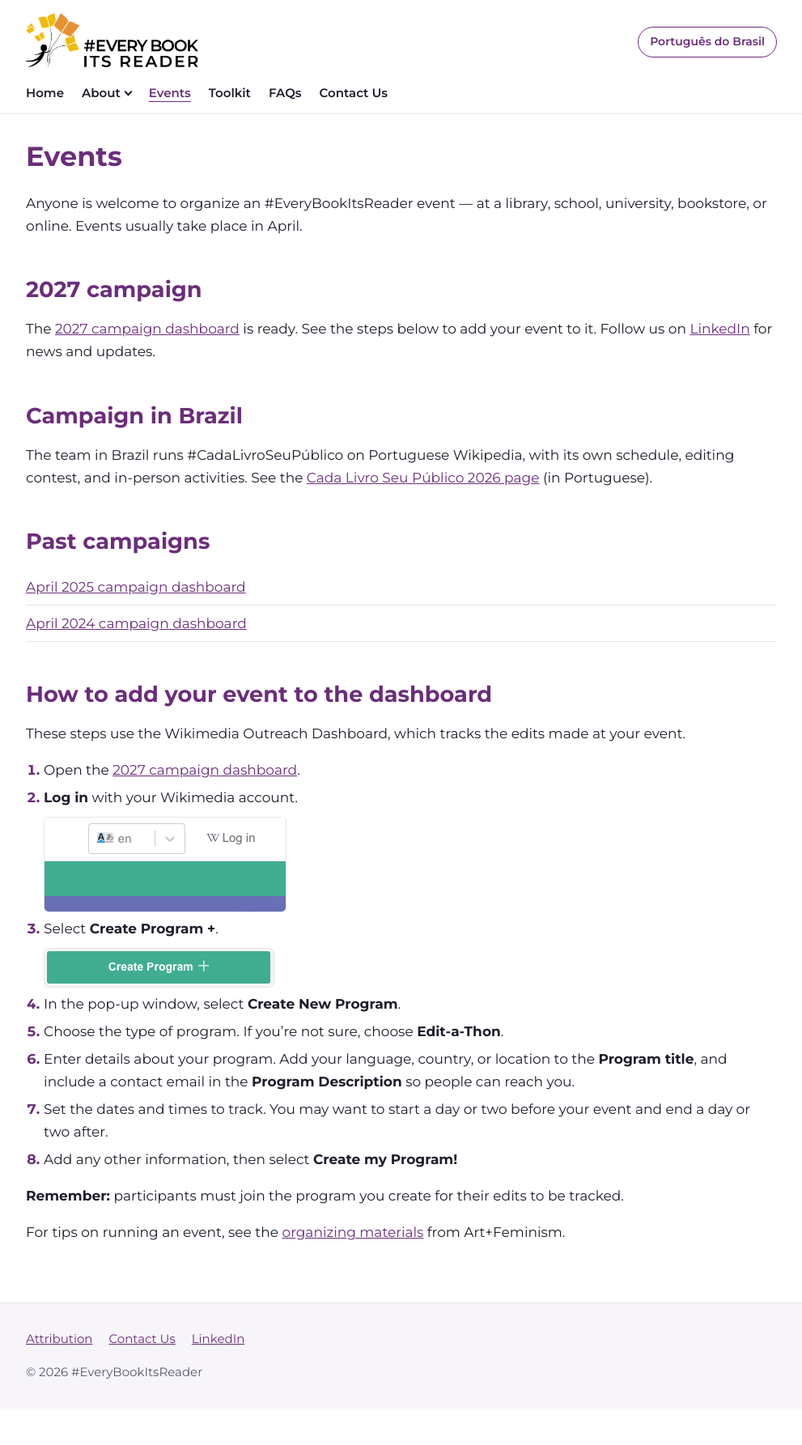
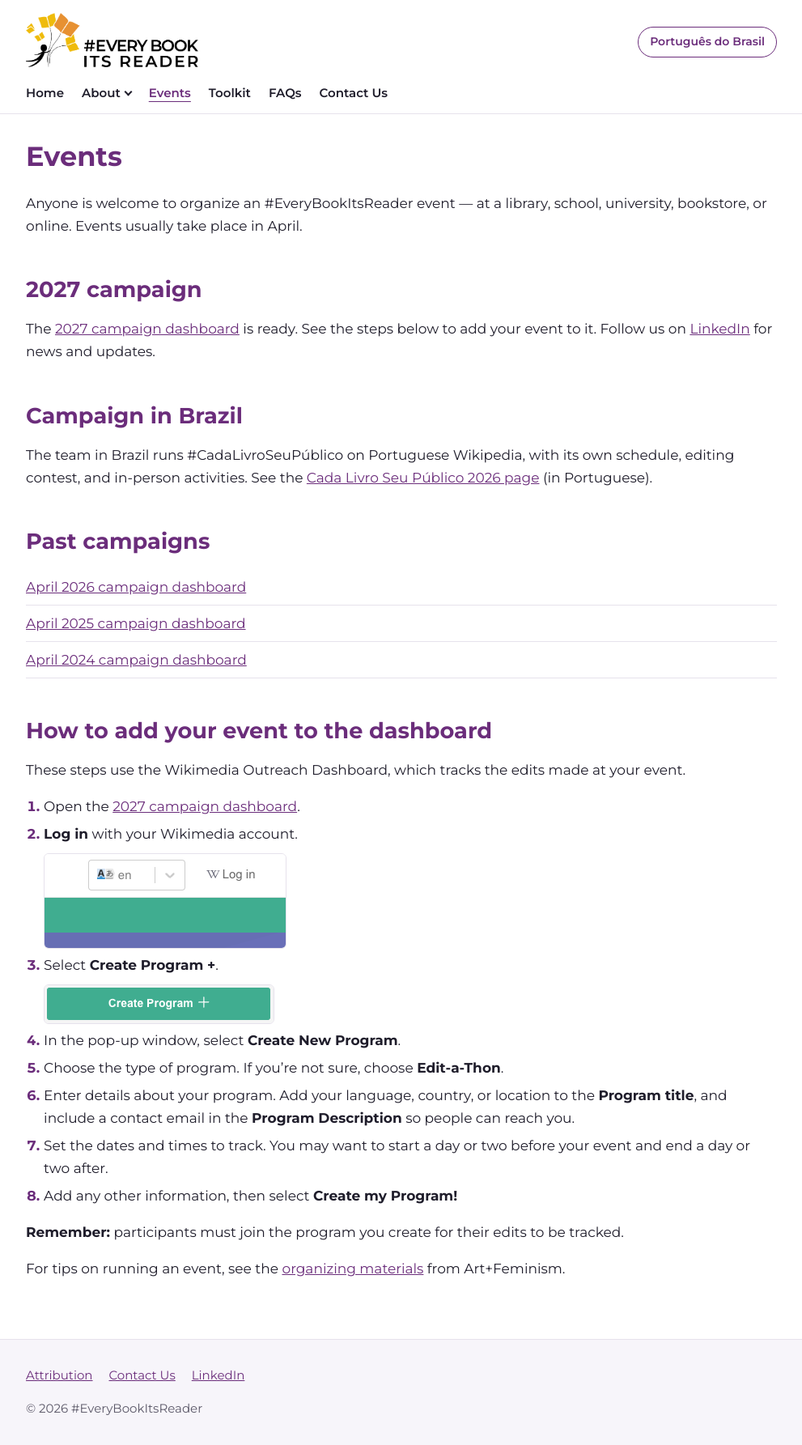
Before and after one commit to ELEMBridges/everybookitsreader, a Jekyll site: the page built from pages/en/events.md, in a window 1280 px wide. Shown: the whole page at 81% size, without its empty margins (144-1135 px from the left). Built offline with Jekyll 4.4.1, drawn with Linux system fonts in a browser that asks for light colours; before the commit the page ends 1740 px from its top, so only the background shows below that.

Commit message:
Add April 2026 dashboard to past campaigns

```diff
--- a/pages/en/events.md
+++ b/pages/en/events.md
@@ -18,6 +18,7 @@ The team in Brazil runs #CadaLivroSeuPúblico on Portuguese Wikipedia, with its
 
 ## Past campaigns
 
+- [April 2026 campaign dashboard](https://outreachdashboard.wmflabs.org/campaigns/everybookitsreader_april_2026/overview)
 - [April 2025 campaign dashboard](https://outreachdashboard.wmflabs.org/campaigns/everybookitsreader_april_2025/overview)
 - [April 2024 campaign dashboard](https://outreachdashboard.wmflabs.org/campaigns/everybookitsreader_april_2024/overview)
 
```
